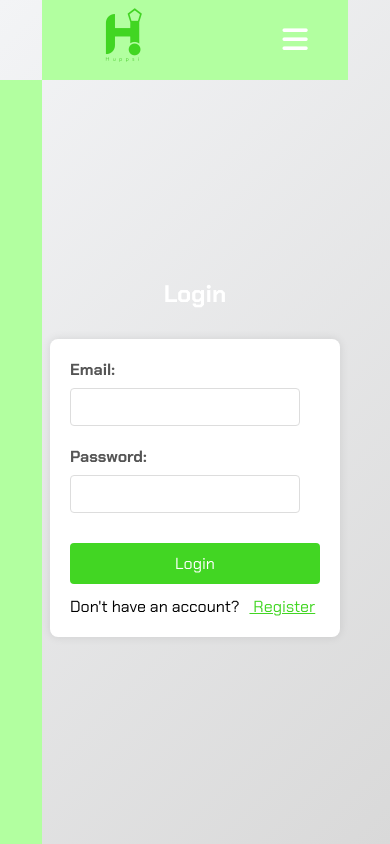
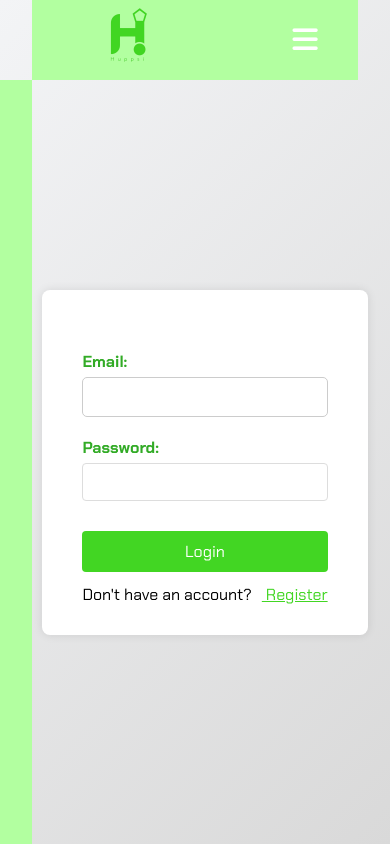
Before and after one commit to SophieCodes1910/ClientProject, a React (Vite) app: page /home in a window 390 px wide. Built offline with nearby package versions, Linux system fonts and the light colour scheme.

Commit message:
fixing my css errors

```diff
--- a/src/App.css
+++ b/src/App.css
@@ -0,0 +1,48 @@
+/* App.css */
+
+.app {
+    min-height: 100vh;
+    display: flex;
+    flex-direction: column;
+    align-items: center;
+  }
+
+  .navbar {
+    width: 100%;
+    background-color: #8df589; /* Adjust as needed */
+    padding: 10px 20px;
+    display: flex;
+    justify-content: space-between;
+    align-items: center;
+    position: fixed;
+    top: 0;
+    left: 0;
+    z-index: 1000;
+  }
+
+  .navbar a {
+    color: #333;
+    text-decoration: none;
+    margin: 0 15px;
+    font-weight: bold;
+  }
+
+  .content {
+    width: 100%;
+    max-width: 1200px;
+    padding: 80px 20px; /* Add top padding to prevent overlap with navbar */
+    margin-top: 60px;
+    display: flex;
+    flex-direction: column;
+    align-items: center;
+  }
+
+  @media (max-width: 600px) {
+    .navbar {
+      flex-direction: column;
+    }
+
+    .content {
+      padding: 60px 10px;
+    }
+  }
--- a/src/pages/Login/login.css
+++ b/src/pages/Login/login.css
@@ -1,4 +1,6 @@
+/* login.css */
 
+/* Ensure the body is centered with Flexbox */
 body {
   margin: 0;
   padding: 0;
@@ -7,26 +9,24 @@ body {
   display: flex;
   justify-content: center;
   align-items: center;
+  font-family: Arial, sans-serif;
 }
 
 .login-container {
-  width: 95%;
-  margin: 0 auto;
-  height: calc(100vh - 80px);
-  display: flex;
-  justify-content: center;
-  align-items: center;
-  flex-direction: column;
-  form {
-  background-color: #ffffff;
+  width: 100%;
+  max-width: 400px; /* Restrict the width to make it responsive */
   padding: 20px;
   border-radius: 8px;
+  background-color: #ffffff;
   box-shadow: 0 0 10px rgba(0, 0, 0, 0.1);
-  max-width: 400px;
-  width: 100%;
+  display: flex;
+  flex-direction: column;
+  align-items: center;
+  justify-content: center;
   margin: 10px;
 }
 
+/* Center heading */
 h2 {
   text-align: center;
   margin-bottom: 20px;
@@ -41,10 +41,9 @@ label {
   font-weight: bold;
 }
 
-input[type="text"],
 input[type="email"],
 input[type="password"] {
-  width: calc(100% - 20px);
+  width: 100%;
   padding: 10px;
   margin-bottom: 20px;
   border: 1px solid #dddddd;
@@ -55,7 +54,6 @@ input[type="password"] {
   transition: border-color 0.3s;
 }
 
-input[type="text"]:focus,
 input[type="email"]:focus,
 input[type="password"]:focus {
   border-color: #42d623;
@@ -83,40 +81,15 @@ button[type="submit"]:hover {
   color: #42d623;
   text-decoration: underline;
 }
-}
 
-/* login.css */
-
-/* login.css */
-
-button {
-  position: relative;
-  display: flex;
-  justify-content: center;
-  align-items: center;
-  padding: 10px 20px;
-  font-size: 16px;
-  border: none;
-  background-color: #007bff;
-  color: white;
-  border-radius: 5px;
-  transition: background-color 0.3s ease;
-  cursor: not-allowed;
-}
-
-button:disabled {
-  background-color: #5a9bff;  /* Lighter shade when disabled */
-  cursor: not-allowed;
-  opacity: 0.7;  /* Make the button slightly transparent when disabled */
-}
-
+/* Loader inside button */
 button.loading {
-  background-color: #5a9bff;  /* Change color when loading */
+  background-color: #5a9bff;
 }
 
 .loader {
-  border: 4px solid #f3f3f3;  /* Light grey */
-  border-top: 4px solid #3498db;  /* Blue */
+  border: 4px solid #f3f3f3;
+  border-top: 4px solid #3498db;
   border-radius: 50%;
   width: 20px;
   height: 20px;
@@ -128,10 +101,9 @@ button.loading {
   100% { transform: rotate(360deg); }
 }
 
-
 /* Responsive Design */
 @media (max-width: 600px) {
-  form {
+  .login-container {
     padding: 15px;
   }
 }
```
